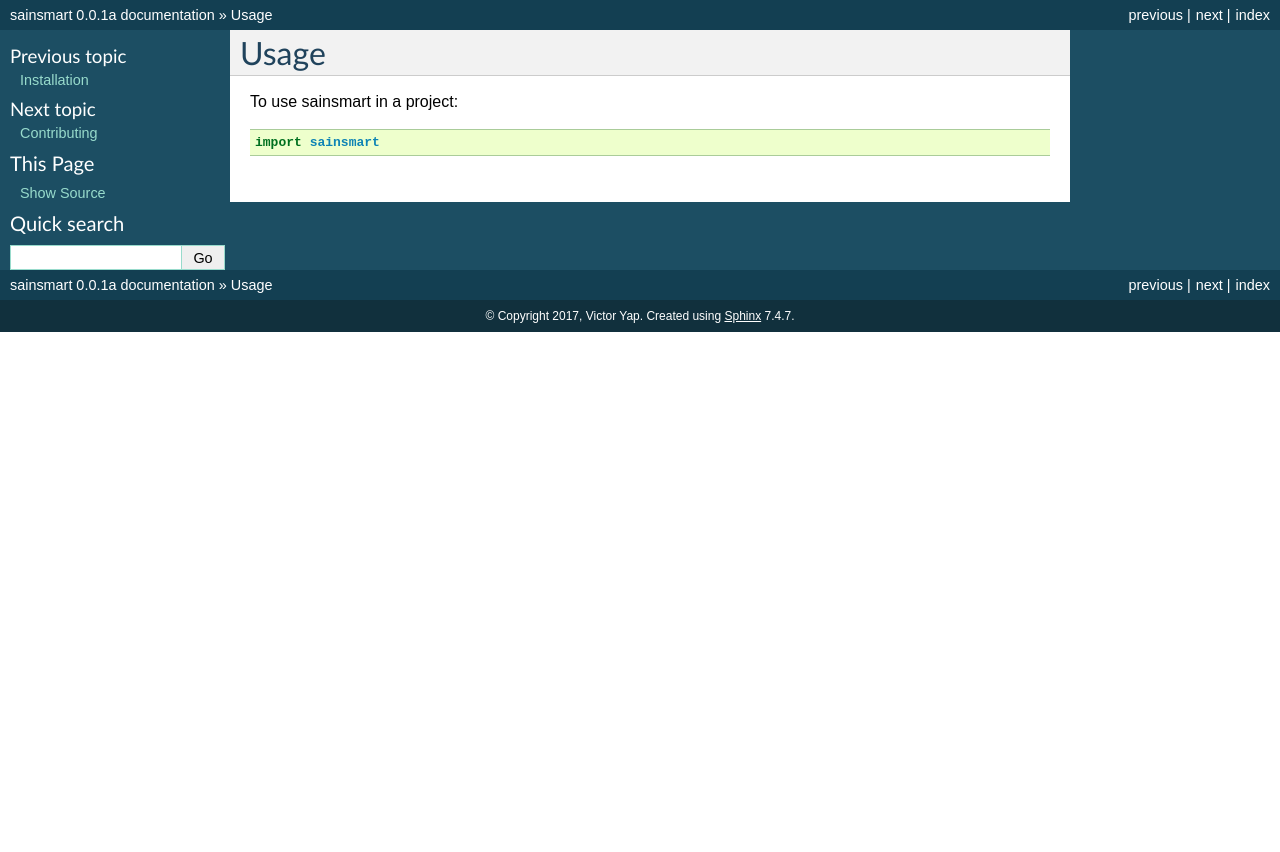
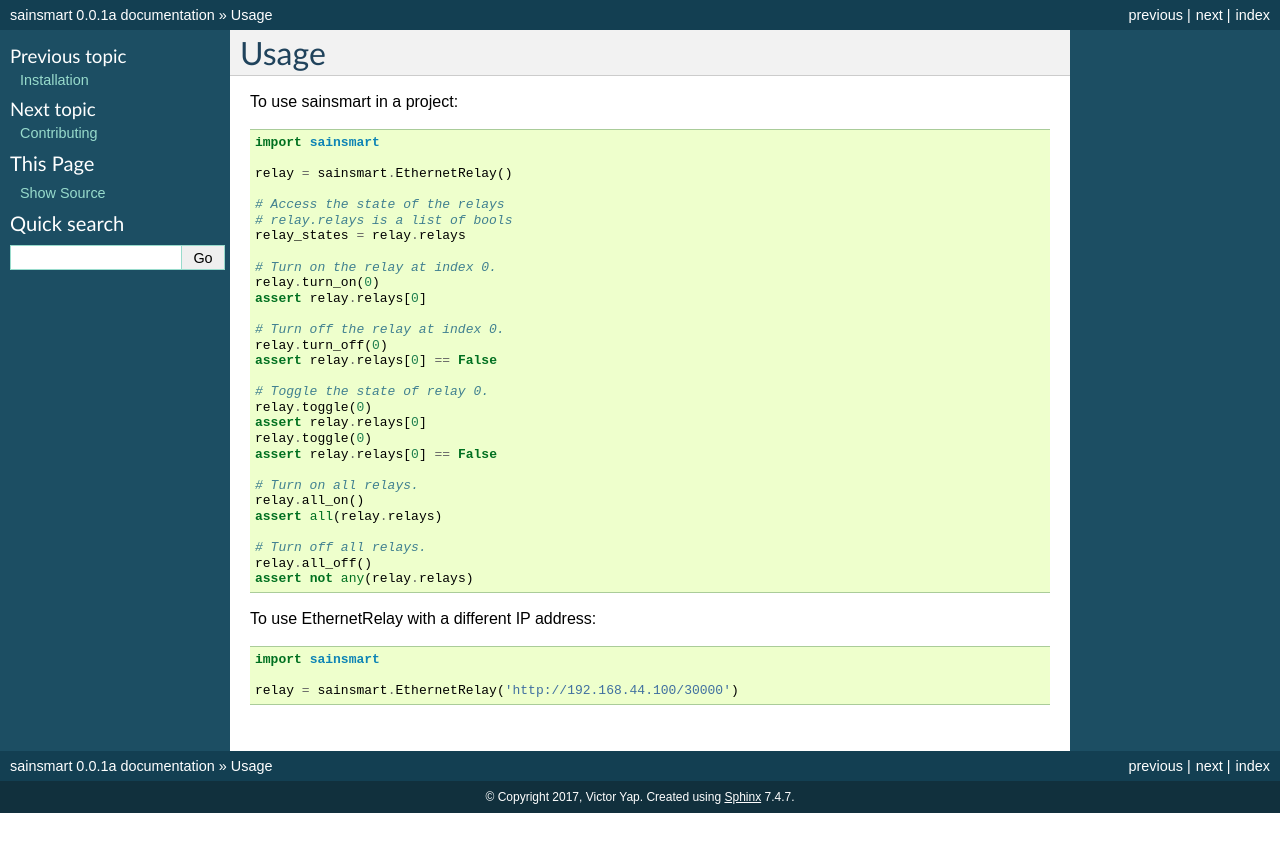
Before and after one commit to vicyap/sainsmart, a Sphinx documentation site: the page built from docs/usage.rst, in a window 1280 px wide. Shown: the top 852 px of the page. Built offline with Sphinx 7.4.7, drawn with Linux system fonts in a browser that asks for light colours; pages that are not in the unit, such as notebooks, are missing from menus.

Commit message:
update docs

```diff
--- a/docs/conf.py
+++ b/docs/conf.py
@@ -40,7 +40,7 @@ import sainsmart
 
 # Add any Sphinx extension module names here, as strings. They can be
 # extensions coming with Sphinx (named 'sphinx.ext.*') or your custom ones.
-extensions = ['sphinx.ext.autodoc', 'sphinx.ext.viewcode']
+extensions = ['sphinx.ext.autodoc', 'sphinx.ext.viewcode', 'sphinxcontrib.napoleon']
 
 # Add any paths that contain templates here, relative to this directory.
 templates_path = ['_templates']
--- a/docs/usage.rst
+++ b/docs/usage.rst
@@ -5,3 +5,37 @@ Usage
 To use sainsmart in a project::
 
     import sainsmart
+
+    relay = sainsmart.EthernetRelay()
+
+    # Access the state of the relays
+    # relay.relays is a list of bools
+    relay_states = relay.relays
+
+    # Turn on the relay at index 0.
+    relay.turn_on(0)
+    assert relay.relays[0]
+
+    # Turn off the relay at index 0.
+    relay.turn_off(0)
+    assert relay.relays[0] == False
+
+    # Toggle the state of relay 0.
+    relay.toggle(0)
+    assert relay.relays[0]
+    relay.toggle(0)
+    assert relay.relays[0] == False
+
+    # Turn on all relays.
+    relay.all_on()
+    assert all(relay.relays)
+
+    # Turn off all relays.
+    relay.all_off()
+    assert not any(relay.relays)
+
+To use EthernetRelay with a different IP address::
+
+    import sainsmart
+
+    relay = sainsmart.EthernetRelay('http://192.168.44.100/30000')
--- a/requirements_dev.txt
+++ b/requirements_dev.txt
@@ -11,3 +11,4 @@ requests==2.17.3
 httmock==1.2.6
 pep257==0.7.0
 mypy==0.511
+sphinxcontrib-napoleon==0.6.1
```
Also changed, not shown: README.rst (+40 -6 lines).
